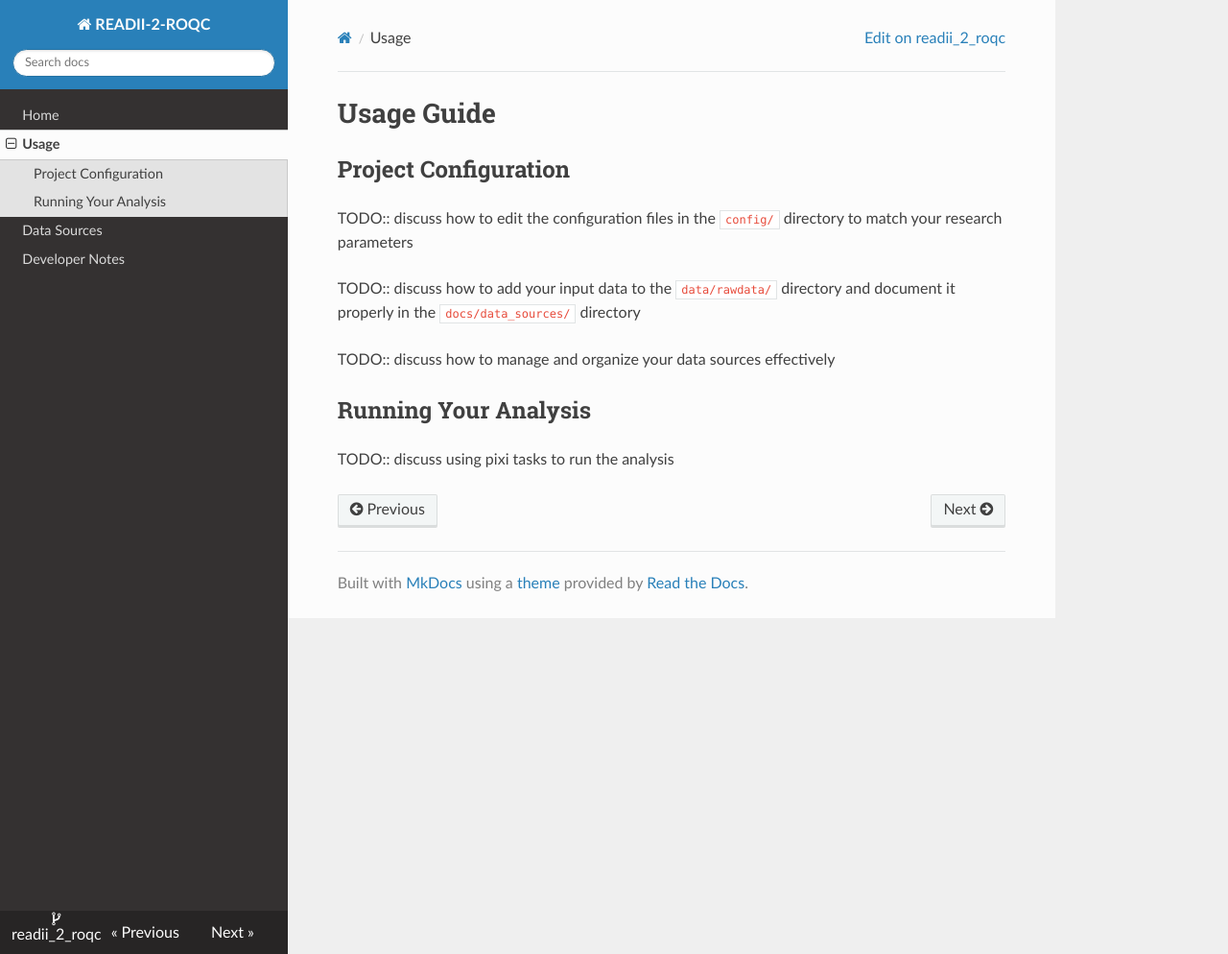
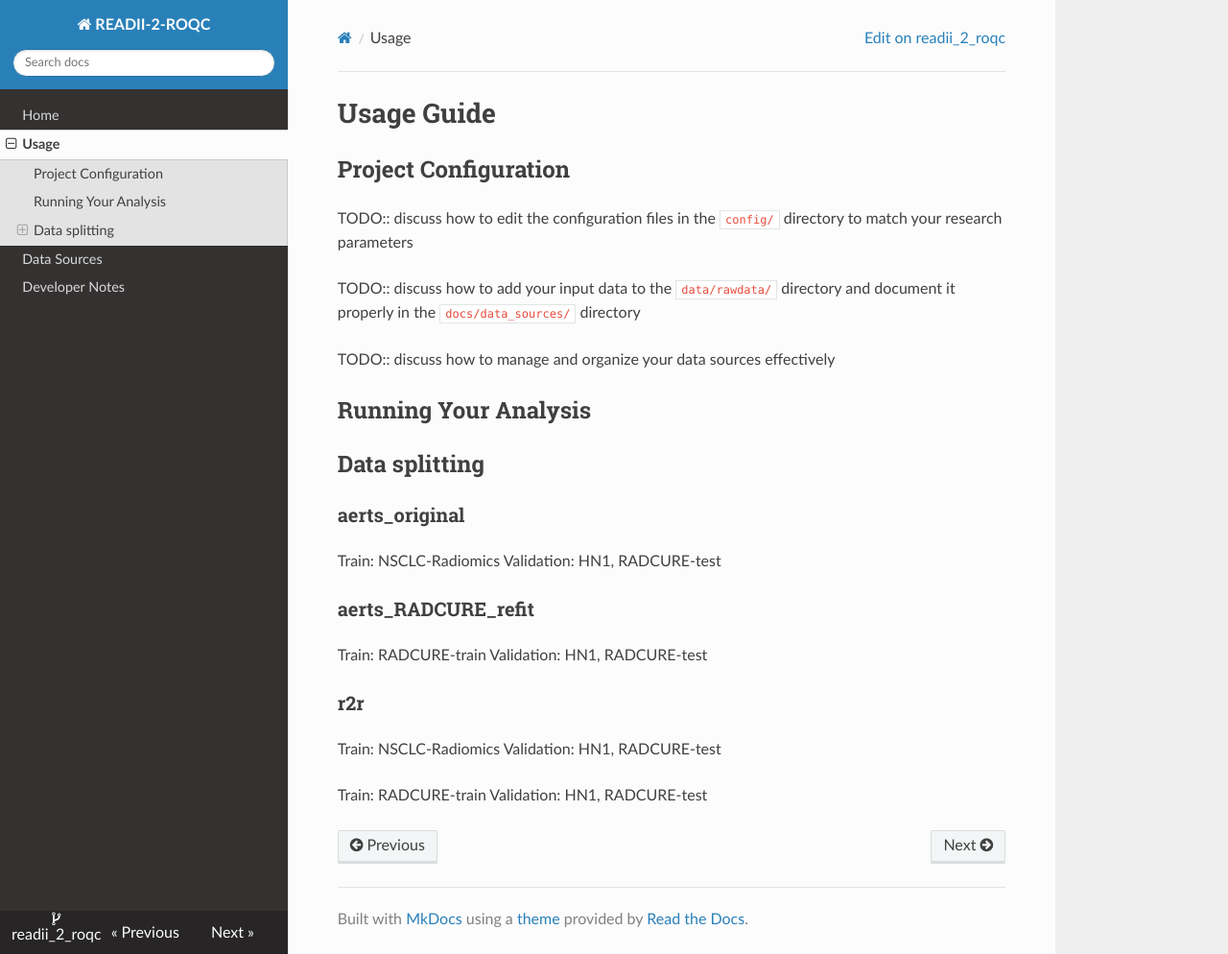
Before and after one commit to bhklab/readii_2_roqc, an MkDocs documentation site: the page built from docs/usage.md, in a window 1280 px wide and 994 px high. Shown: the whole window at 96% size. Built offline with MkDocs 1.6.1, drawn with Linux system fonts in a browser that asks for light colours; nearby versions of some CDN libraries.

Commit message:
docs: add data splitting breakdown for model dev

```diff
--- a/docs/usage.md
+++ b/docs/usage.md
@@ -10,4 +10,20 @@ TODO:: discuss how to manage and organize your data sources effectively
 
 ## Running Your Analysis
 
-TODO:: discuss using pixi tasks to run the analysis
+
+
+## Data splitting
+### aerts_original
+Train: NSCLC-Radiomics
+Validation: HN1, RADCURE-test
+
+### aerts_RADCURE_refit
+Train: RADCURE-train
+Validation: HN1, RADCURE-test
+
+### r2r
+Train: NSCLC-Radiomics
+Validation: HN1, RADCURE-test
+
+Train: RADCURE-train
+Validation: HN1, RADCURE-test
```
